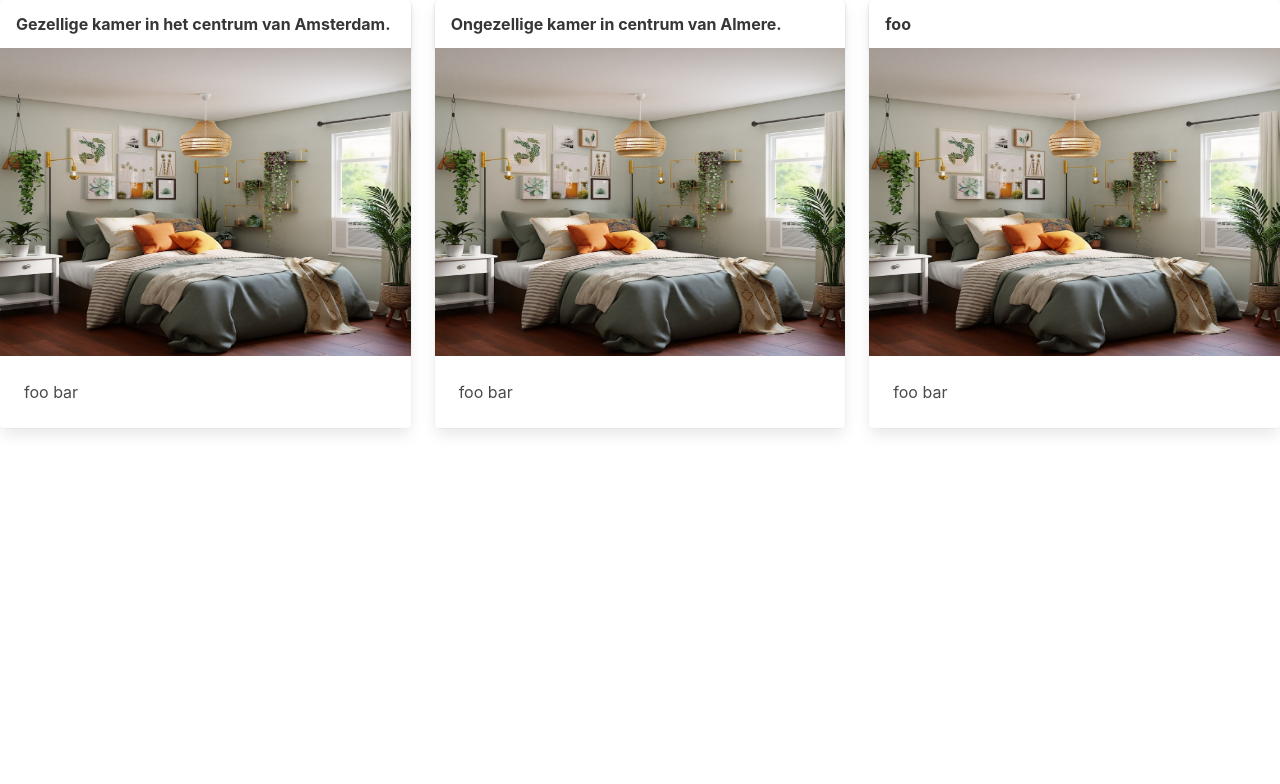
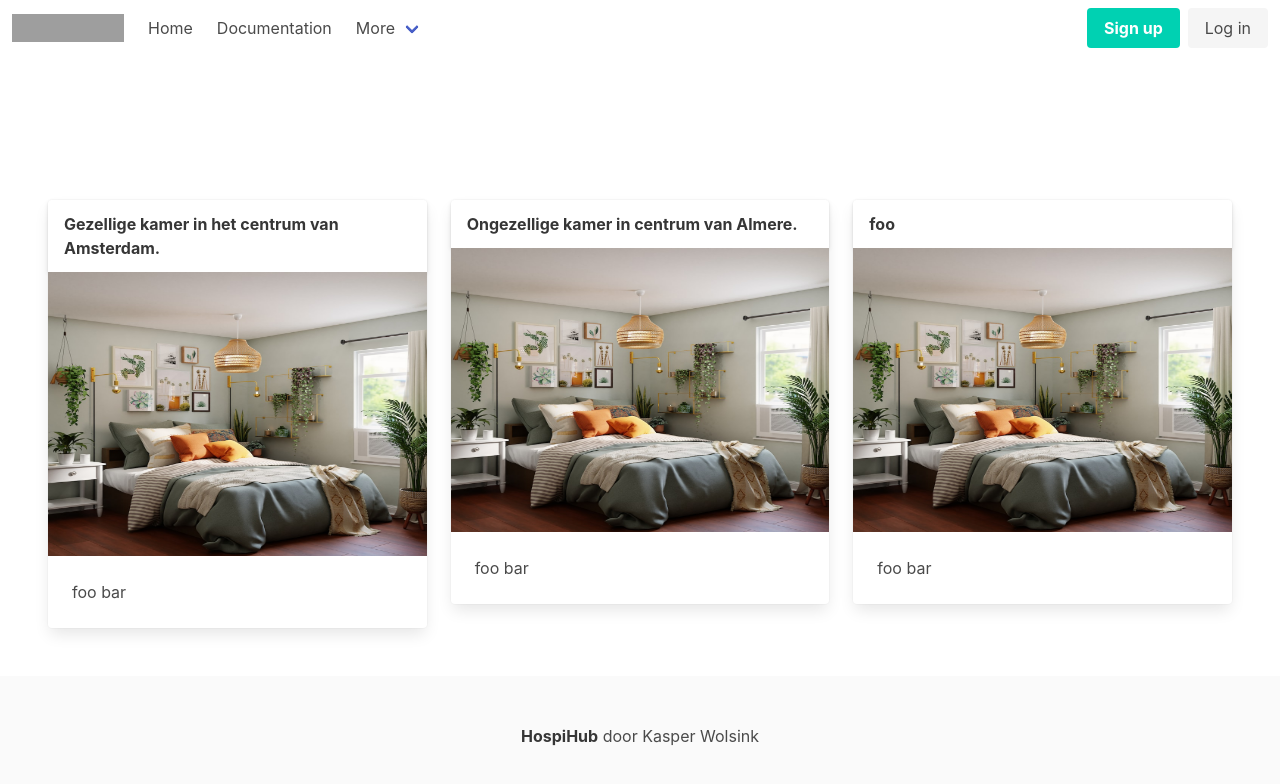
Before and after one commit to kwolsink/hospihub, a Nuxt app: page / in a window 1280 px wide. Shown: the top 784 px of the page. Built offline with nearby package versions, Linux system fonts and the light colour scheme; grey boxes are pictures that could not be loaded.

Commit message:
add navbar and footer

```diff
--- /dev/null
+++ b/components/NavBar.vue
@@ -0,0 +1,62 @@
+<template>
+  <nav class="navbar" role="navigation" aria-label="main navigation">
+  <div class="navbar-brand">
+    <a class="navbar-item" href="https://bulma.io">
+      <img src="https://bulma.io/images/bulma-logo.png" width="112" height="28">
+    </a>
+
+    <a role="button" class="navbar-burger" aria-label="menu" aria-expanded="false" data-target="navbarBasicExample">
+      <span aria-hidden="true"></span>
+      <span aria-hidden="true"></span>
+      <span aria-hidden="true"></span>
+    </a>
+  </div>
+
+  <div id="navbarBasicExample" class="navbar-menu">
+    <div class="navbar-start">
+      <a class="navbar-item">
+        Home
+      </a>
+
+      <a class="navbar-item">
+        Documentation
+      </a>
+
+      <div class="navbar-item has-dropdown is-hoverable">
+        <a class="navbar-link">
+          More
+        </a>
+
+        <div class="navbar-dropdown">
+          <a class="navbar-item">
+            About
+          </a>
+          <a class="navbar-item">
+            Jobs
+          </a>
+          <a class="navbar-item">
+            Contact
+          </a>
+          <hr class="navbar-divider">
+          <a class="navbar-item">
+            Report an issue
+          </a>
+        </div>
+      </div>
+    </div>
+
+    <div class="navbar-end">
+      <div class="navbar-item">
+        <div class="buttons">
+          <a class="button is-primary">
+            <strong>Sign up</strong>
+          </a>
+          <a class="button is-light">
+            Log in
+          </a>
+        </div>
+      </div>
+    </div>
+  </div>
+</nav>
+</template>
--- /dev/null
+++ b/components/VFooter.vue
@@ -0,0 +1,9 @@
+<template>
+  <footer class="footer">
+  <div class="content has-text-centered">
+    <p>
+      <strong>HospiHub</strong> door Kasper Wolsink
+    </p>
+  </div>
+</footer>
+</template>
--- a/pages/index.vue
+++ b/pages/index.vue
@@ -1,7 +1,21 @@
 <template>
   <div>
-    <RoomGalery/>
+    <NavBar/>
+
+    <section class="section">
+    </section>
+
+    <section class="section">
+      <RoomGalery/>
+
+    </section>
+
+    <VFooter/>
+
   </div>
+
+
+
 </template>
 
 
```
